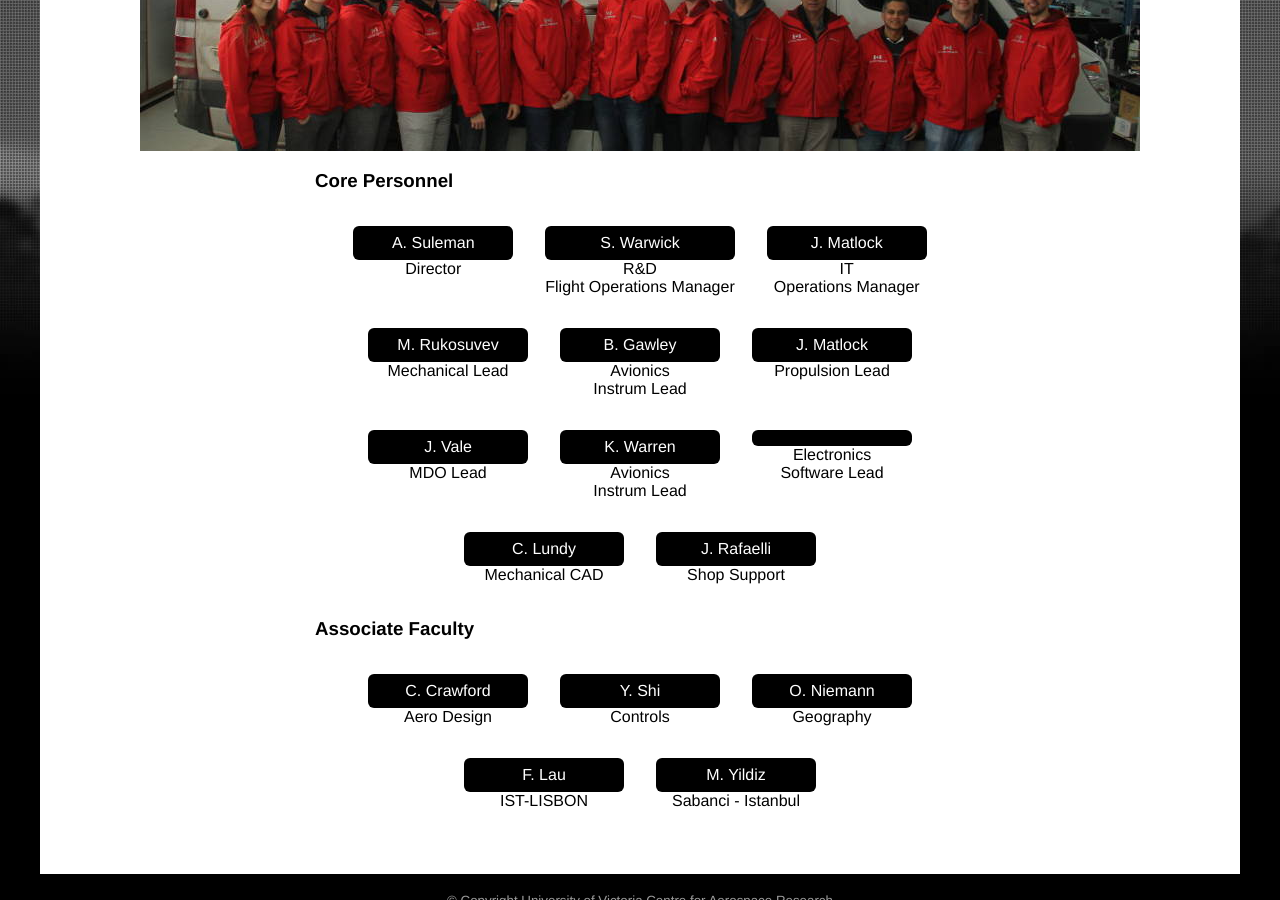
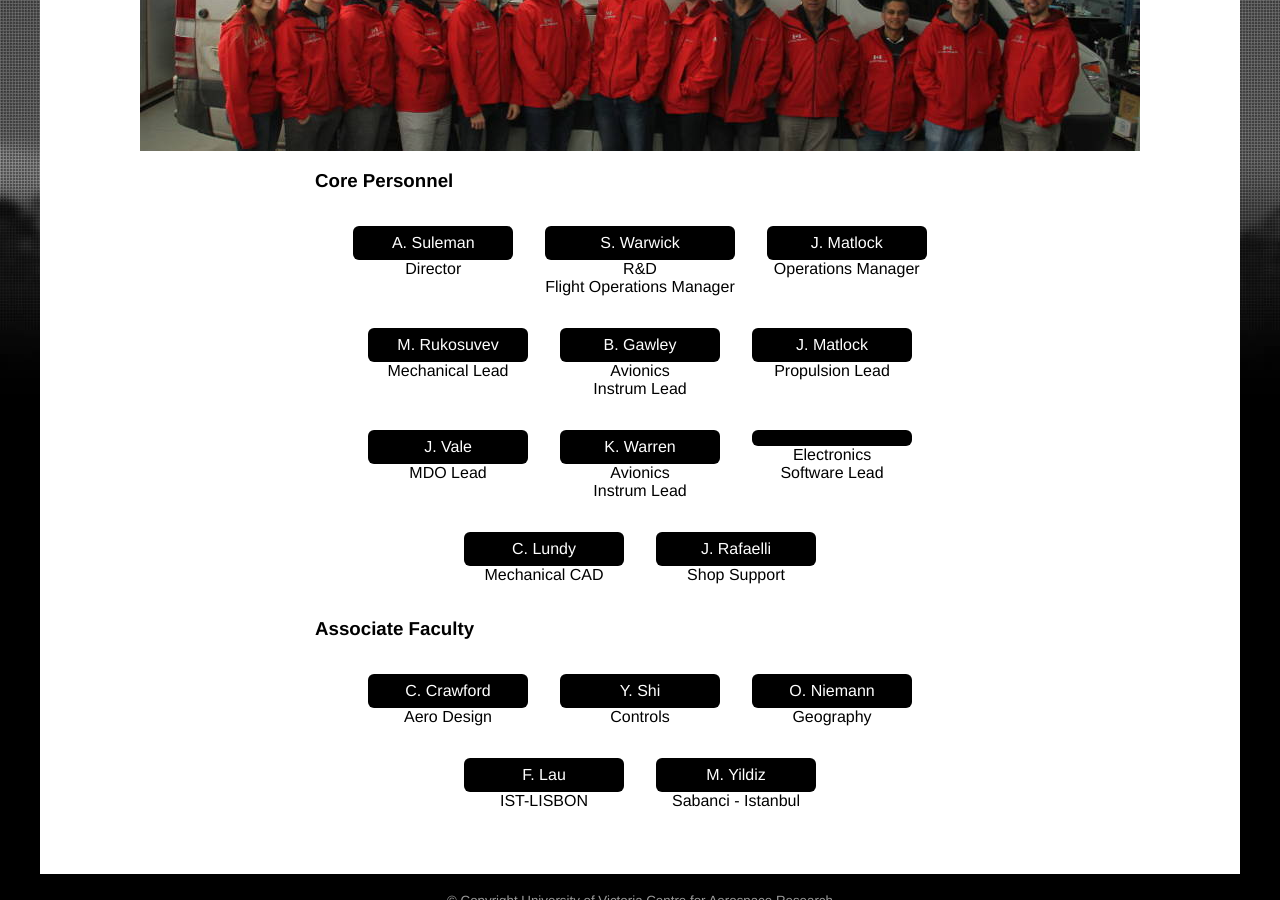
Before and after one commit to UVic-CfAR/uvic-cfar.github.io, a Jekyll site: the page built from about-us.html, in a window 1280 px wide and 900 px high, scrolled down 606 px. Built offline with Jekyll 4.4.1, drawn with Linux system fonts in a browser that asks for light colours.

```diff
--- a/about-us.html
+++ b/about-us.html
@@ -16,7 +16,7 @@ stylesheet: about
 		<dd>R&D<br /> Flight Operations Manager</dd>
 	</dl><dl>
 		<dt>J. Matlock</dt>
-		<dd>IT<br /> Operations Manager</dd>
+		<dd>Operations Manager</dd>
 	</dl><dl>
 		<dt>M. Rukosuvev</dt>
 		<dd>Mechanical Lead</dd>
```
